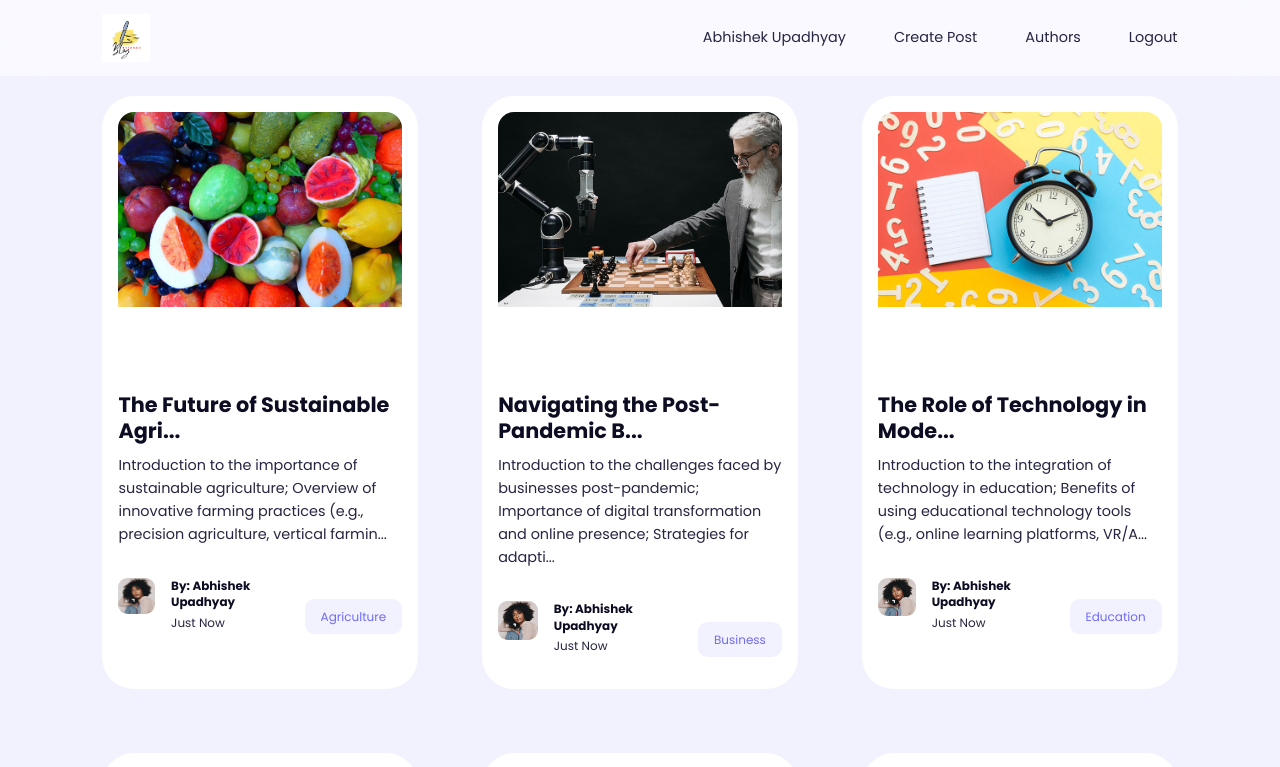
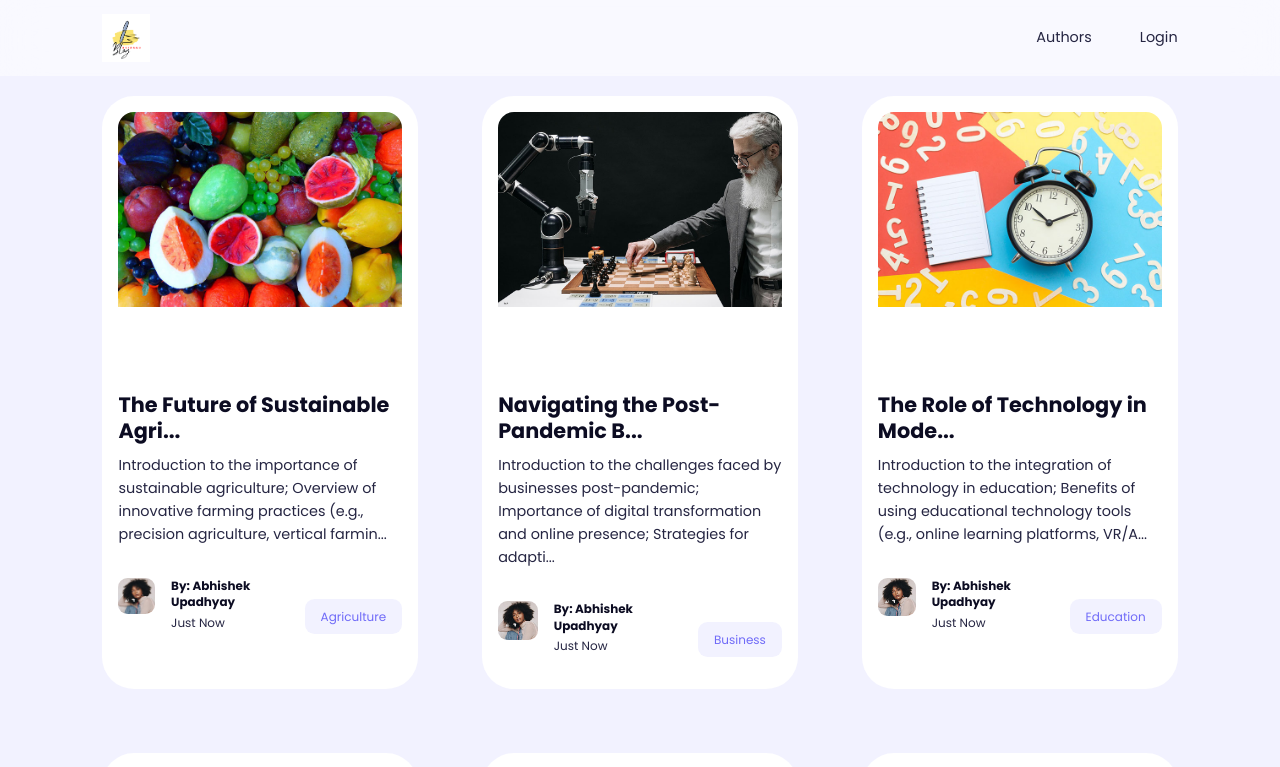
Before and after one commit to abhi-up/Blog-Bridge, a React (Vite) app in the folder client/: page / in a window 1280 px wide. Shown: the top 767 px of the page. Built offline with nearby package versions, Linux system fonts and the light colour scheme.

Commit message:
update: navbar functionality

```diff
--- a/client/src/components/Header.jsx
+++ b/client/src/components/Header.jsx
@@ -1,13 +1,16 @@
-import React, { useState } from "react"
+import React, { useState, useContext } from "react"
 import { Link } from "react-router-dom"
 import Logo from "../images/logo.png"
 import { FaBars } from "react-icons/fa"
 import { AiOutlineClose } from "react-icons/ai"
 
+import { UserContext } from "../context/userContext"
+
 const Header = () => {
     const [isNavShowing, setIsNavShowing] = useState(
         window.innerWidth > 800 ? true : false
     )
+    const { currentUser } = useContext(UserContext)
 
     const closeNavHandler = () => {
         if (window.innerWidth < 800) {
@@ -24,7 +27,7 @@ const Header = () => {
                     <img src={Logo} alt="Logo" />
                 </Link>
 
-                {isNavShowing && (
+                {currentUser?.id && isNavShowing && (
                     <ul className="nav__menu">
                         <li>
                             <Link to="/profile/sdsd" onClick={closeNavHandler}>
@@ -49,6 +52,21 @@ const Header = () => {
                     </ul>
                 )}
 
+                {!currentUser?.id && isNavShowing && (
+                    <ul className="nav__menu">
+                        <li>
+                            <Link to="/authors" onClick={closeNavHandler}>
+                                Authors
+                            </Link>
+                        </li>
+                        <li>
+                            <Link to="/login" onClick={closeNavHandler}>
+                                Login
+                            </Link>
+                        </li>
+                    </ul>
+                )}
+
                 <button
                     className="nav__toggle-btn"
                     onClick={() => setIsNavShowing(!isNavShowing)}
```
